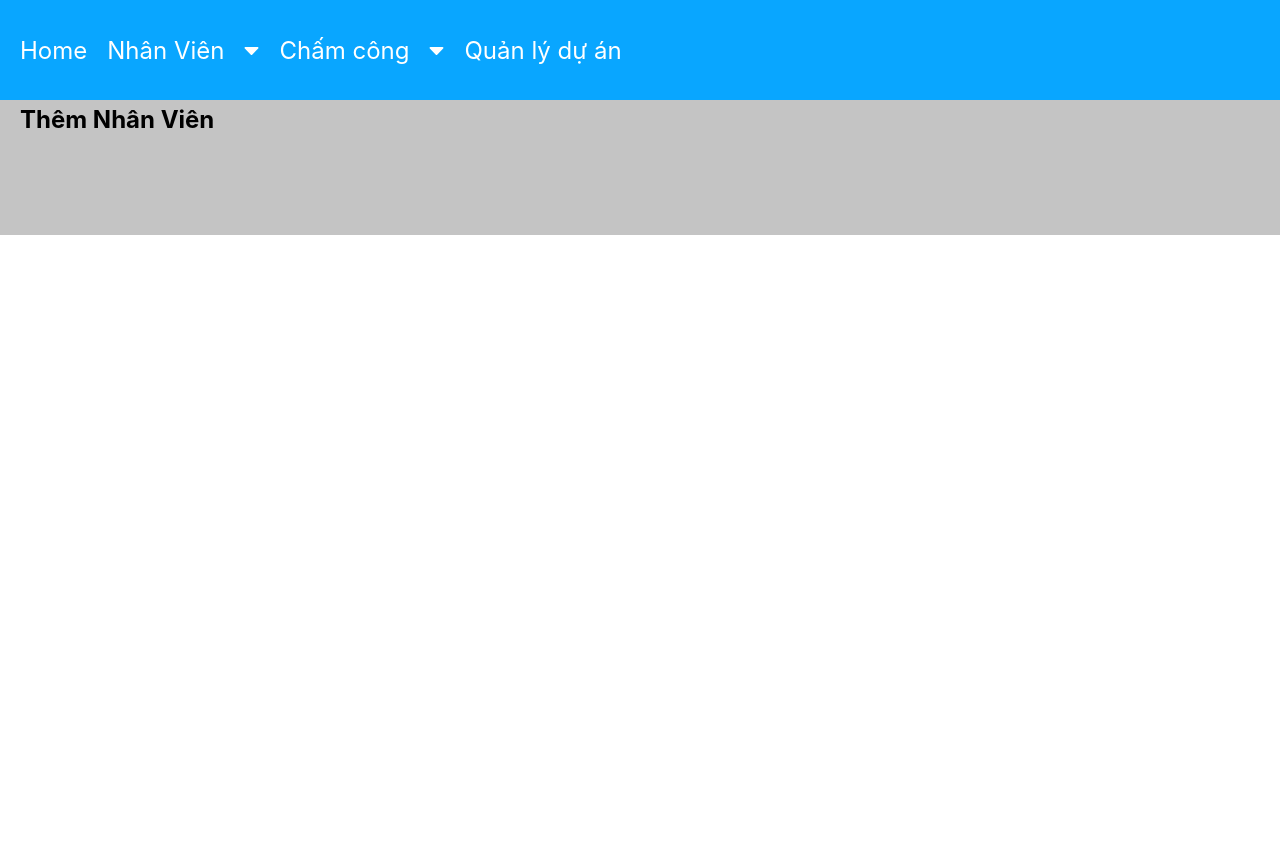
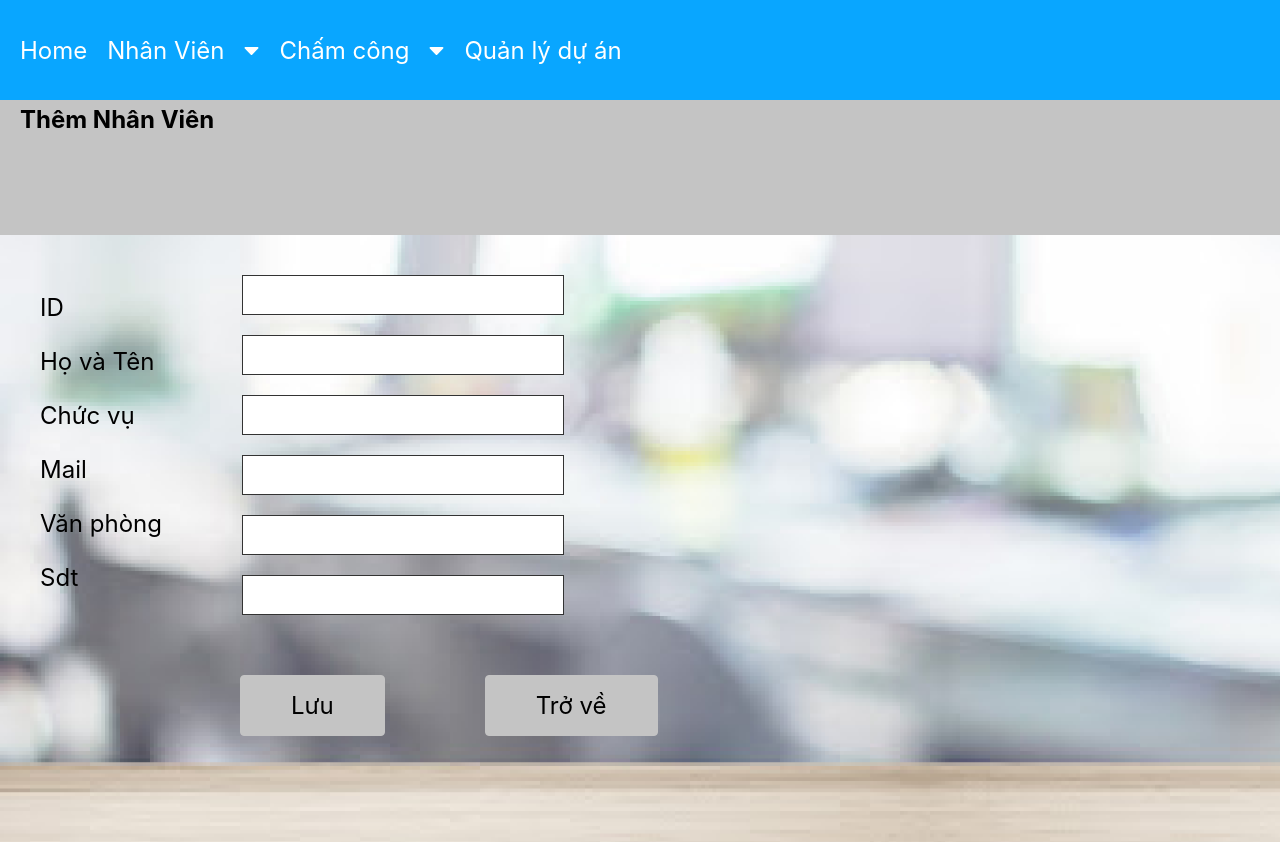
Before and after one commit to chun14799/Attendance-System, a React (Create React App) app: page /AddNhanVien in a window 1280 px wide. Shown: the top 842 px of the page. Before the commit the page ends 800 px from the top, so only its background shows below. Built offline with nearby package versions, Linux system fonts and the light colour scheme.

Commit message:
Update page AddNhanVien - 26/12 - 7h53pm

```diff
--- /dev/null
+++ b/src/Components/ConfirmBackButton/index.jsx
@@ -0,0 +1,17 @@
+import React from 'react';
+import PropTypes from 'prop-types';
+import '../ConfirmBackButton/style.scss';
+ConfirmBackButton.propTypes = {
+
+};
+
+function ConfirmBackButton(props) {
+    return (
+        <div className="button">
+            <p>Lưu</p>
+            <p>Trở về</p>
+        </div>
+    );
+}
+
+export default ConfirmBackButton;
--- /dev/null
+++ b/src/Components/ConfirmBackButton/style.scss
@@ -0,0 +1,18 @@
+.button{
+    display: flex;
+    align-items: center;
+    position: absolute;
+    transform: translateX(140px);
+    p{
+        margin-left: 100px;
+        font-size: 24px;
+        border: 1px #C4C4C4 solid;
+        border-radius: 4px;
+        background: #C4C4C4;
+        padding: 15px 50px;
+        cursor: pointer;
+        &:hover{
+            color: red;
+        }
+    }
+}
--- a/src/features/AddNhanVien/AddList/index.jsx
+++ b/src/features/AddNhanVien/AddList/index.jsx
@@ -1,5 +1,6 @@
 import React from 'react';
 import PropTypes from 'prop-types';
+import '../AddList/style.scss';
 
 AddNhanVienList.propTypes = {
 
@@ -7,8 +8,23 @@ AddNhanVienList.propTypes = {
 
 function AddNhanVienList(props) {
     return (
-        <div>
-
+        <div className="Add-list">
+            <ul className="add-info">
+                <li>ID</li>
+                <li>Họ và Tên</li>
+                <li>Chức vụ</li>
+                <li>Mail</li>
+                <li>Văn phòng</li>
+                <li>Sdt</li>
+            </ul>
+            <ul className="input-info">
+                <input type="text"/>
+                <input type="text"/>
+                <input type="text"/>
+                <input type="text"/>
+                <input type="text"/>
+                <input type="text"/>
+            </ul>
         </div>
     );
 }
--- a/src/features/AddNhanVien/AddList/style.scss
+++ b/src/features/AddNhanVien/AddList/style.scss
@@ -0,0 +1,23 @@
+
+.Add-list{
+    display: flex;
+    align-items: center;
+    .add-info{
+        padding: 40px;
+        li{
+            padding-bottom: 25px;
+
+            font-size: 24px;
+        }
+    }
+    .input-info{
+        padding: 40px;
+        input{
+            padding: 5px;
+            margin-bottom: 20px;
+            border: 1px solid #333;
+            display: block;
+            font-size: 24px;
+        }
+    }
+}
--- a/src/features/AddNhanVien/index.jsx
+++ b/src/features/AddNhanVien/index.jsx
@@ -2,6 +2,8 @@ import React from 'react';
 import PropTypes from 'prop-types';
 import Header from '../../Components/Header';
 import '../AddNhanVien/style.scss';
+import AddNhanVienList from './AddList';
+import ConfirmBackButton from '../../Components/ConfirmBackButton';
 
 AddNhanVien.propTypes = {
 
@@ -9,9 +11,11 @@ AddNhanVien.propTypes = {
 
 function AddNhanVien(props) {
     return (
-        <div>
+        <div className="bg">
             <Header/>
             <h2 className="status">Thêm Nhân Viên</h2>
+            <AddNhanVienList/>
+            <ConfirmBackButton/>
         </div>
     );
 }
--- a/src/features/AddNhanVien/style.scss
+++ b/src/features/AddNhanVien/style.scss
@@ -5,3 +5,8 @@ h2{
 .text-box{
     display: none;
 }
+.bg{
+    width: 1920px;
+    height: 842px;
+    background: url(../../Img/editbackground.png);
+}
```
Also changed, not shown: src/Img/editbackground.png (added), 1 other file (tests, documents, lock files or other folders).
